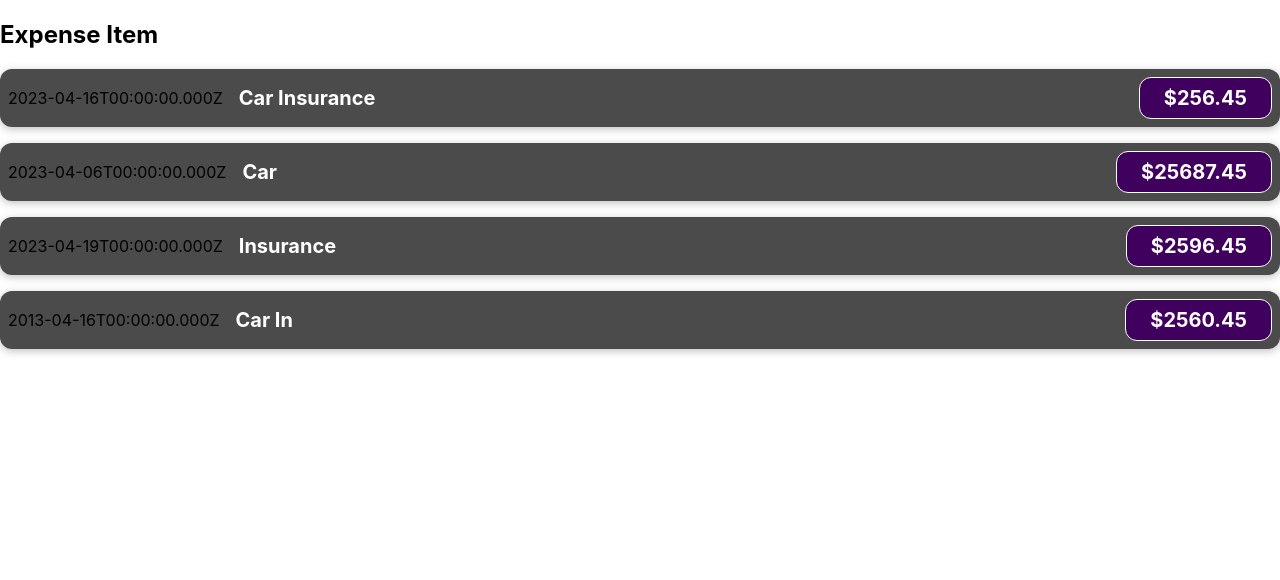
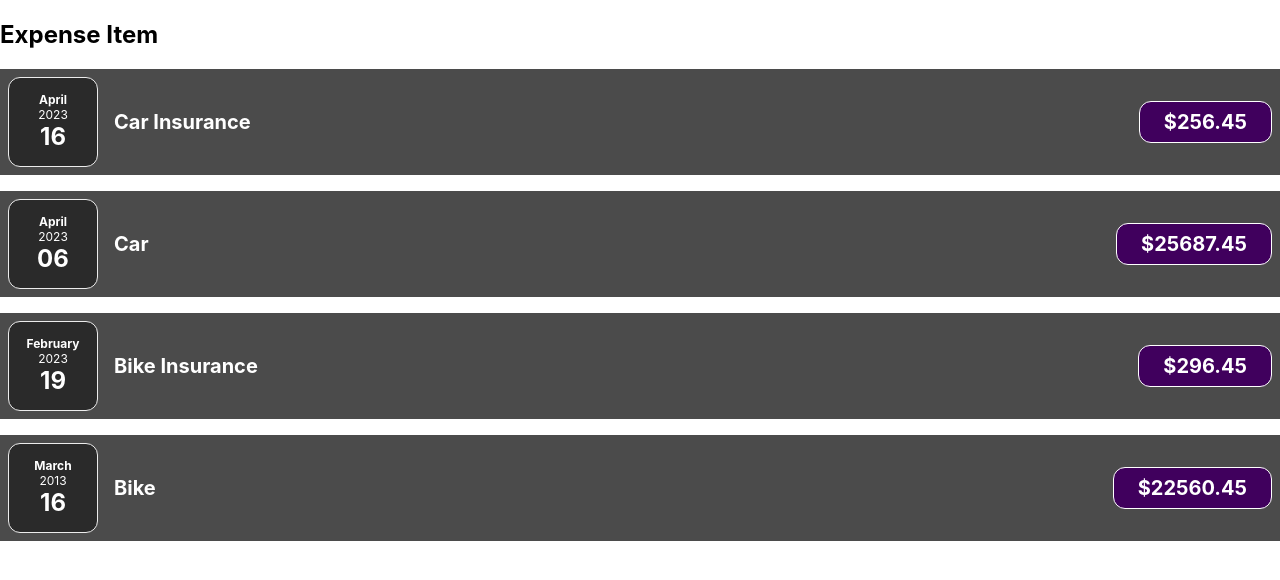
Before and after one commit to Balwantkiraula/firstReactfile, a React (Create React App) app: page / in a window 1280 px wide. Shown: the top 580 px of the page. Built offline with nearby package versions, Linux system fonts and the light colour scheme.

Commit message:
first commit

```diff
--- a/src/App.js
+++ b/src/App.js
@@ -1,11 +1,11 @@
 
-import ExpenseItem from './components/ExpenseItem';
+import ExpenseItem from './components/Expenses/ExpenseItem';
 function App() {
   const expenses=[
     {title: 'Car Insurance', amount: 256.45, date: new Date(2023, 3, 16)},
   {title: 'Car', amount: 25687.45, date: new Date(2023, 3, 6)},
-  {title: 'Insurance', amount: 2596.45, date: new Date(2023, 3, 19)},
-  {title: 'Car In', amount: 2560.45, date: new Date(2013, 3, 16)},
+  {title: 'Bike Insurance', amount: 296.45, date: new Date(2023, 1, 19)},
+  {title: 'Bike', amount: 22560.45, date: new Date(2013, 2, 16)},
 ];
   return (
     <div >
--- a/src/components/ExpenseItem.js
+++ /dev/null
@@ -1,18 +0,0 @@
-import './ExpenseItem.css';
-function ExpenseItem(props){
-    const expenseDate=new Date(2023, 3, 16);
-    const expenseTitle= 'Car Insurance';
-    const expenseAmount= 256.45;
-    return (
-        <div className="expense-item">
-            <div>{props.date.toISOString()}</div>
-            <div className="expense-item__description">
-            <h2>{props.title}</h2>
-            <div className="expense-item__price">${props.amount}</div>
-            </div>
-
-        </div>
-    );
-
-}
-export default ExpenseItem;
--- /dev/null
+++ b/src/components/Expenses/ExpenseDate.css
@@ -0,0 +1,26 @@
+.expense-date {
+    display: flex;
+    flex-direction: column;
+    width: 5.5rem;
+    height: 5.5rem;
+    border: 1px solid #ececec;
+    background-color: #2a2a2a;
+    color: white;
+    border-radius: 12px;
+    align-items: center;
+    justify-content: center;
+  }
+
+  .expense-date__month {
+    font-size: 0.75rem;
+    font-weight: bold;
+  }
+
+  .expense-date__year {
+    font-size: 0.75rem;
+  }
+
+  .expense-date__day {
+    font-size: 1.5rem;
+    font-weight: bold;
+  }
--- /dev/null
+++ b/src/components/Expenses/ExpenseDate.js
@@ -0,0 +1,17 @@
+import  './ExpenseDate.css';
+
+const ExpenseDate = (props) =>{
+    const month =props.date.toLocaleString('en-US', { month : 'long' });
+    const day=props.date.toLocaleString('en-US', { day : '2-digit' });
+    const year=props.date.getFullYear();
+
+    return (
+        <div className="expense-date">
+        <div className="expense-date__month">{month}</div>
+        <div className="expense-date__year">{year}</div>
+        <div className="expense-date__day">{day}</div>
+    </div>
+    );
+}
+
+export default ExpenseDate;
--- a/src/components/ExpenseItem.css
+++ b/src/components/Expenses/ExpenseItem.css
@@ -2,10 +2,8 @@
     display: flex;
     justify-content: space-between;
     align-items: center;
-    box-shadow: 0 2px 8px rgba(0, 0, 0, 0.25);
     padding: 0.5rem;
     margin: 1rem 0;
-    border-radius: 12px;
     background-color: #4b4b4b;
   }
 
--- /dev/null
+++ b/src/components/Expenses/ExpenseItem.js
@@ -0,0 +1,16 @@
+import Card from '../UI/Card';
+import ExpenseDate from './ExpenseDate';
+import './ExpenseItem.css';
+function ExpenseItem(props){
+    return (
+        <Card className='expense-item'>
+           <ExpenseDate date={props.date} />
+            <div className='expense-item__description'>
+            <h2>{props.title}</h2>
+            <div className='expense-item__price'>${props.amount}</div>
+            </div>
+        </Card>
+    );
+
+}
+export default ExpenseItem;
--- /dev/null
+++ b/src/components/UI/Card.js
@@ -0,0 +1,8 @@
+import './Card.css';
+function Card(props) {
+    const classes='card '+ props.className;
+    return (
+    <div className={classes}>{props.children}</div>
+    );
+}
+export default Card;
```
Also changed, not shown: src/components/Expenses/Expenses.js (added, +15 -0 lines), src/components/Expenses/Expenses.css (added), src/components/UI/Card.css (added).
